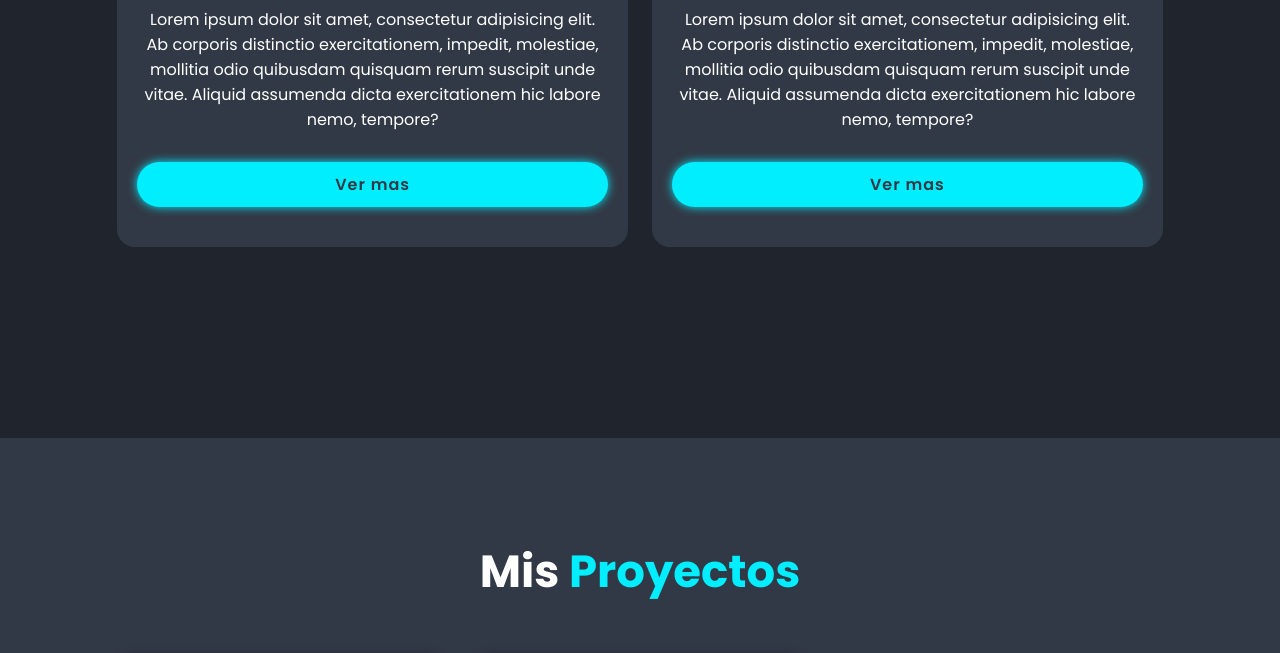
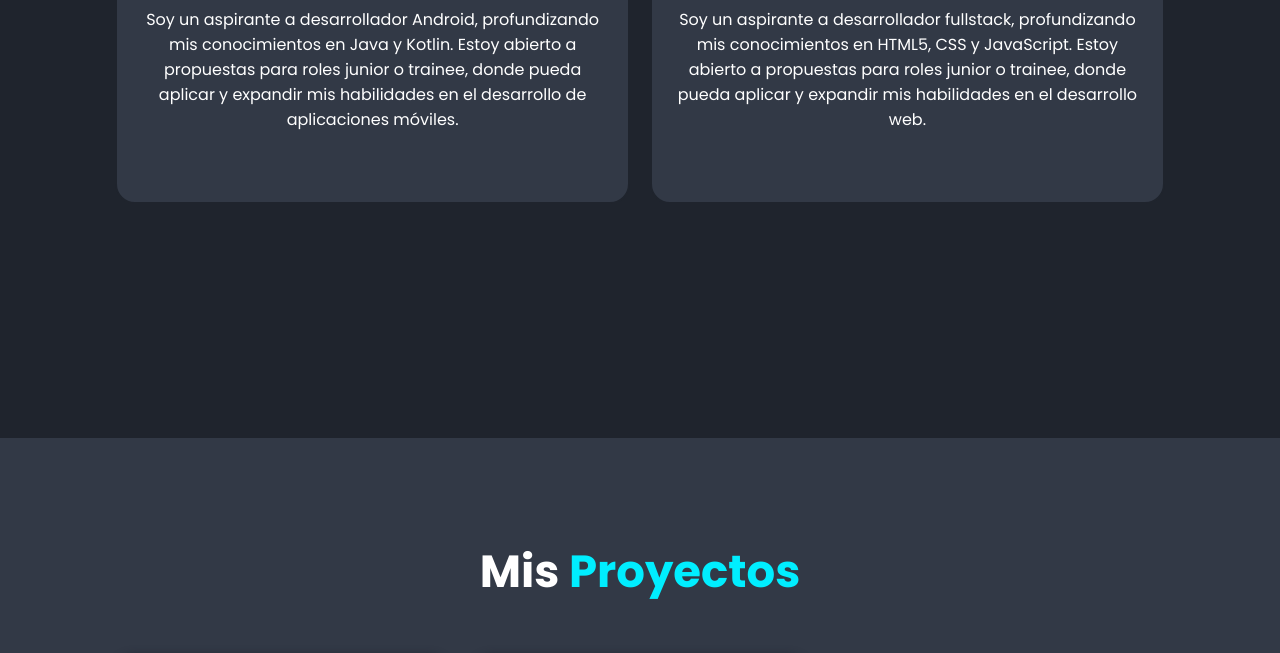
Before and after one commit to BonanseaMariano/Portafolios, a plain HTML site: page index.html in a window 1280 px wide. Shown: the part 1962-2615 px from the top of the page. Drawn offline with nearby package versions, Linux system fonts and the light colour scheme.

Commit message:
Redes y Servicios Actualizados

```diff
--- a/css/style.css
+++ b/css/style.css
@@ -351,7 +351,7 @@ span {
 
 .social-media-container {
     display: grid;
-    grid-template-columns: repeat(3, minmax(0, 1fr));
+    grid-template-columns: repeat(2, minmax(0, 1fr));
     gap: 1.5rem;
     justify-items: center;
     align-items: center;
--- a/index.html
+++ b/index.html
@@ -87,21 +87,17 @@
         <div class="services-box">
             <i class='bx bxl-android'></i>
             <h3>Desarrollo de aplicaciones Android</h3>
-            <p>Lorem ipsum dolor sit amet, consectetur adipisicing elit. Ab corporis distinctio exercitationem, impedit,
-                molestiae, mollitia odio quibusdam quisquam rerum suscipit unde vitae. Aliquid assumenda dicta
-                exercitationem hic labore nemo, tempore?
-            </p>
-            <a href="#" class="btn">Ver mas</a>
+            <p>Soy un aspirante a desarrollador Android, profundizando mis conocimientos en Java y Kotlin. Estoy abierto
+                a propuestas para roles junior o trainee, donde pueda aplicar y expandir mis habilidades en el
+                desarrollo de aplicaciones móviles.</p>
         </div>
 
         <div class="services-box">
             <i class='bx bx-code-alt'></i>
             <h3>Desarrollo Web</h3>
-            <p>Lorem ipsum dolor sit amet, consectetur adipisicing elit. Ab corporis distinctio exercitationem, impedit,
-                molestiae, mollitia odio quibusdam quisquam rerum suscipit unde vitae. Aliquid assumenda dicta
-                exercitationem hic labore nemo, tempore?
-            </p>
-            <a href="#" class="btn">Ver mas</a>
+            <p>Soy un aspirante a desarrollador fullstack, profundizando mis conocimientos en HTML5, CSS y JavaScript.
+                Estoy abierto a propuestas para roles junior o trainee, donde pueda aplicar y expandir mis habilidades
+                en el desarrollo web.</p>
         </div>
 
     </div>
@@ -151,6 +147,12 @@
     <h2 class="heading">Contactame por cualquiera de <span>mis redes!</span></h2>
     <div class="social-media-container">
         <div class="social-media-box">
+            <a href="mailto:marianobonanseapetrovial@gmail.com" target="_blank">
+                <i class='bx bxl-gmail'></i>
+                <span>Gmail</span>
+            </a>
+        </div>
+        <div class="social-media-box">
             <a href="https://www.facebook.com/marianobonansea/?locale=es_LA" target="_blank">
                 <i class='bx bxl-facebook'></i>
                 <span>Facebook</span>
```
